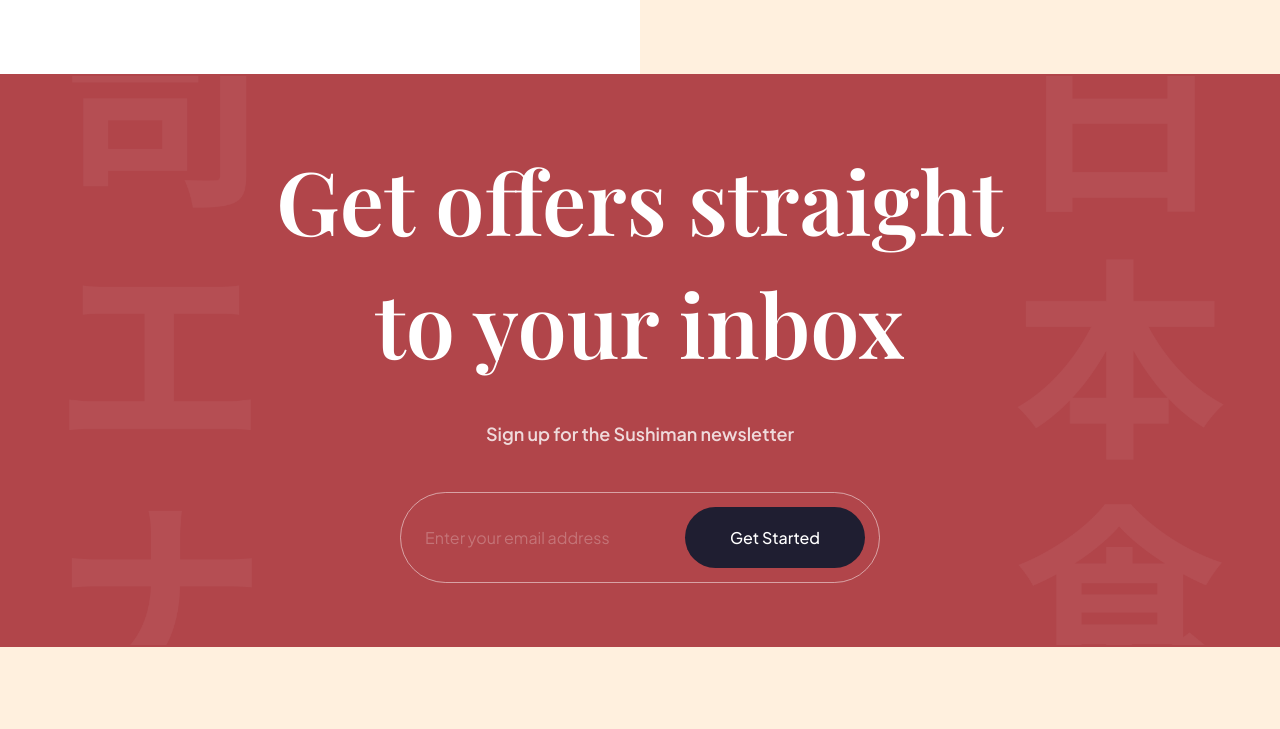
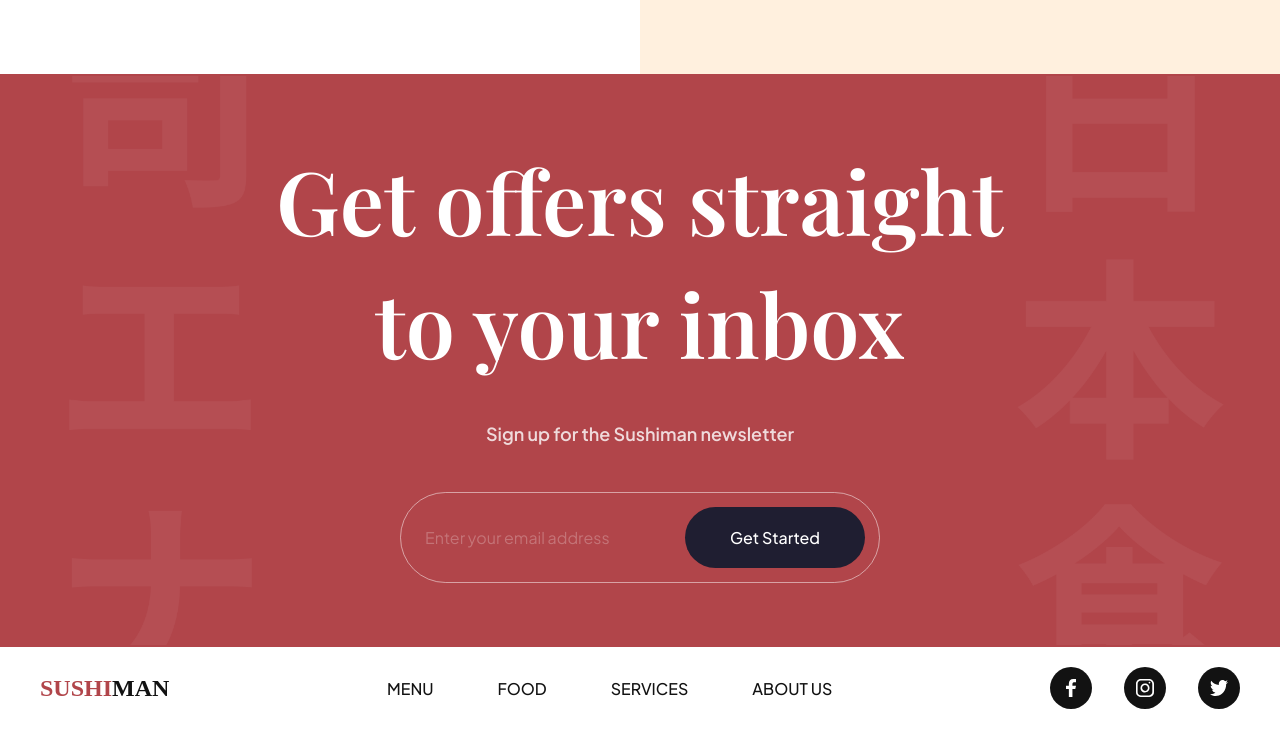
Before and after one commit to Harrytimbog/sushi-restaurant, a website built with Vite: page index.html in a window 1280 px wide. Shown: the part 3624-4353 px from the top of the page. Before the commit the page ends 4271 px from the top, so only its background shows below. Built offline with nearby package versions, Linux system fonts and the light colour scheme.

Commit message:
Create Footer

```diff
--- a/css/sections/footer.css
+++ b/css/sections/footer.css
@@ -0,0 +1,62 @@
+.footer {
+  width: 100%;
+  padding: 20px 40px;
+  background-color: var(--color-white);
+
+  flex-wrap: wrap;
+  gap: 20px;
+
+  overflow: hidden;
+}
+
+.footer__logo {
+  font-size: 24px;
+  font-weight: bold;
+  font-family: var(--fairplay-display);
+  text-transform: uppercase;
+  color: var(--secondary-color);
+
+  cursor: pointer;
+}
+
+.footer__logo span {
+  color: var(--primary-color);
+}
+
+.footer ul {
+  list-style: none;
+
+  display: flex;
+  flex-wrap: wrap;
+  flex-direction: row;
+  gap: 64px;
+}
+
+.footer ul:last-child {
+  gap: 32px;
+}
+
+.footer__nav li {
+  font-size: 16px;
+  font-weight: 500;
+  font-family: var(--plus-jakarta-sans);
+  text-transform: uppercase;
+  color: var(--secondary-color);
+
+  cursor: pointer;
+}
+
+.footer__social li {
+  width: 42px;
+  height: 42px;
+
+  background-color: var(--secondary-color);
+  border-radius: 100%;
+}
+
+.footer__social li img {
+  width: 45%;
+  height: 45%;
+
+  object-fit: contain;
+}
--- a/index.html
+++ b/index.html
@@ -353,6 +353,29 @@
     </section>
     <!-- END: subscription -->
 
+    <footer class="footer flex-between">
+      <h3 class="footer__logo"><span>Sushi</span>man</h3>
+
+      <ul class="footer__nav">
+        <li><a href="#menu">Menu</a></li>
+        <li><a href="#food">Food</a></li>
+        <li><a href="#services">Services</a></li>
+        <li><a href="#about_us">About Us</a></li>
+      </ul>
+
+      <ul class="footer__social">
+        <li class="flex-center">
+          <img src="assets/facebook.svg" alt="facebook" />
+        </li>
+        <li class="flex-center">
+          <img src="assets/instagram.svg" alt="instagram" />
+        </li>
+        <li class="flex-center">
+          <img src="assets/twitter.svg" alt="twitter" />
+        </li>
+      </ul>
+    </footer>
+
     <!-- END: popular foods -->
     <!-- Type module is necessary in order to use ECMAScript module (import/export) -->
     <script src="js/script.js" type="module"></script>
```
